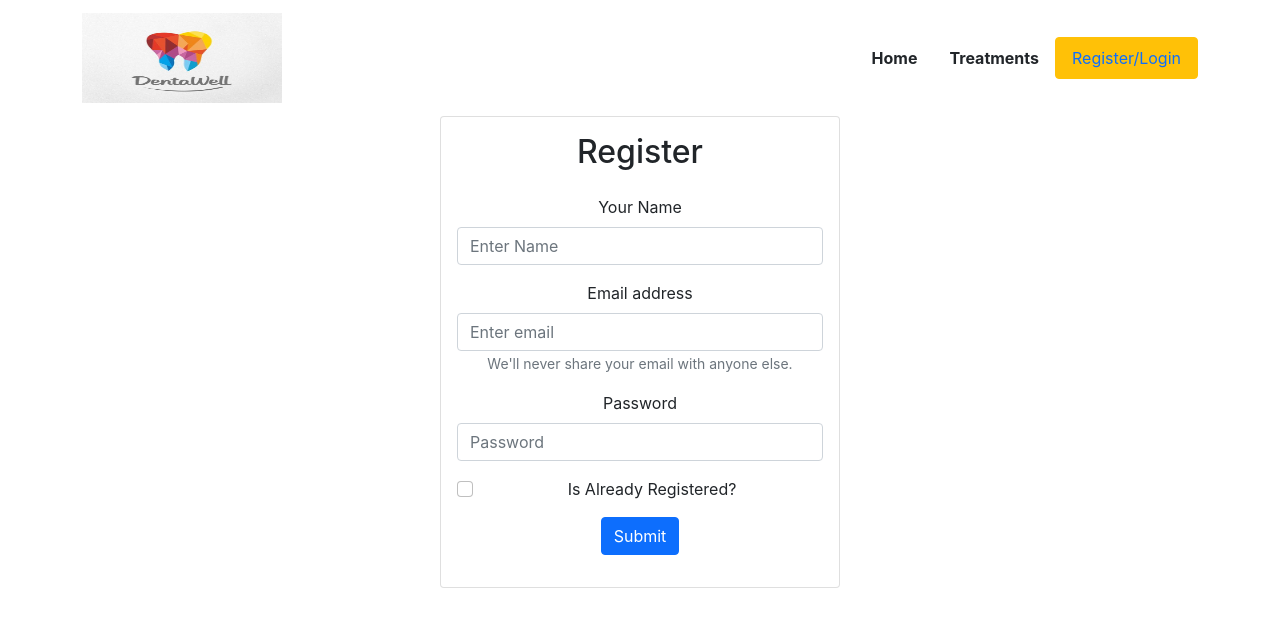
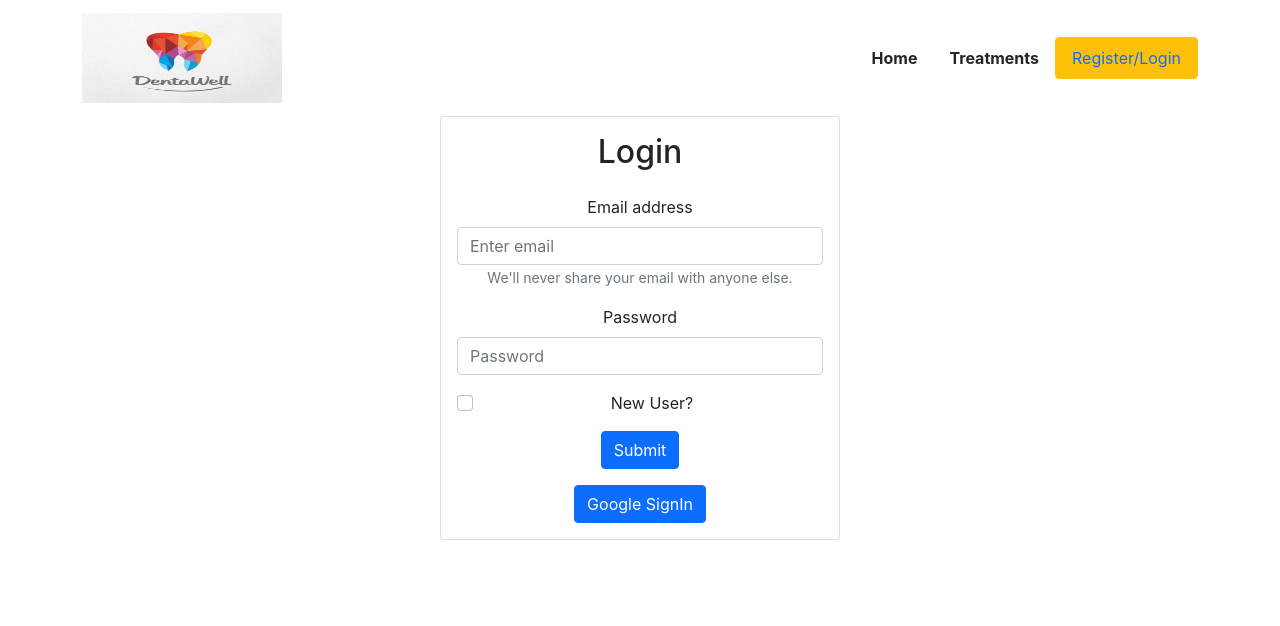
Before and after one commit to NazmusSakib-tech/Smile-World-Dentistry, a React (Create React App) app: page /register in a window 1280 px wide. Shown: the top 626 px of the page. Built offline with nearby package versions, Linux system fonts and the light colour scheme; no server answers.

Commit message:
login Update

```diff
--- a/src/components/Register/Register.js
+++ b/src/components/Register/Register.js
@@ -63,10 +63,10 @@ const Register = () => {
         <>
             <Card style={{ width: '25rem' }} className="m-auto">
                 <Card.Body>
-                    <h2 className="text-center mb-4">{checkbox?"Login" : "Register"}</h2>
-                    <Form onSubmit={(e)=> {e.preventDefault(); checkbox? handleLogin(): handleRegistration()}}>
+                    <h2 className="text-center mb-4">{checkbox===false? "Login" : "Register"}</h2>
+                    <Form onSubmit={(e)=> {e.preventDefault(); checkbox ===false? handleLogin(): handleRegistration()}}>
 
-                    {checkbox? "" :<Form.Group className="mb-3" controlId="formBasicEmail">
+                    {checkbox ===false? "" :<Form.Group className="mb-3" controlId="formBasicEmail">
                             <Form.Label>Your Name</Form.Label>
                             <Form.Control onBlur={handleName} type="text" placeholder="Enter Name" required />
 
@@ -85,14 +85,14 @@ const Register = () => {
                             <Form.Control onBlur={handlePassword} type="password" placeholder="Password" required />
                         </Form.Group>
                         <Form.Group className="mb-3" controlId="formBasicCheckbox">
-                            <Form.Check onClick={handleCheckBox} type="checkbox" label="Is Already Registered?" />
+                            <Form.Check onClick={handleCheckBox} type="checkbox" label="New User?" />
                         </Form.Group>
                         <Button variant="primary" type="submit">
                             Submit
                         </Button>
                          <p>{error}</p>
                     </Form>
-                    {checkbox? <Button onClick={handleGoogleLogin}>Google SignIn</Button> : ""}
+                    {checkbox ===false? <Button onClick={handleGoogleLogin}>Google SignIn</Button> : ""}
                 </Card.Body>
             </Card>
 
```
